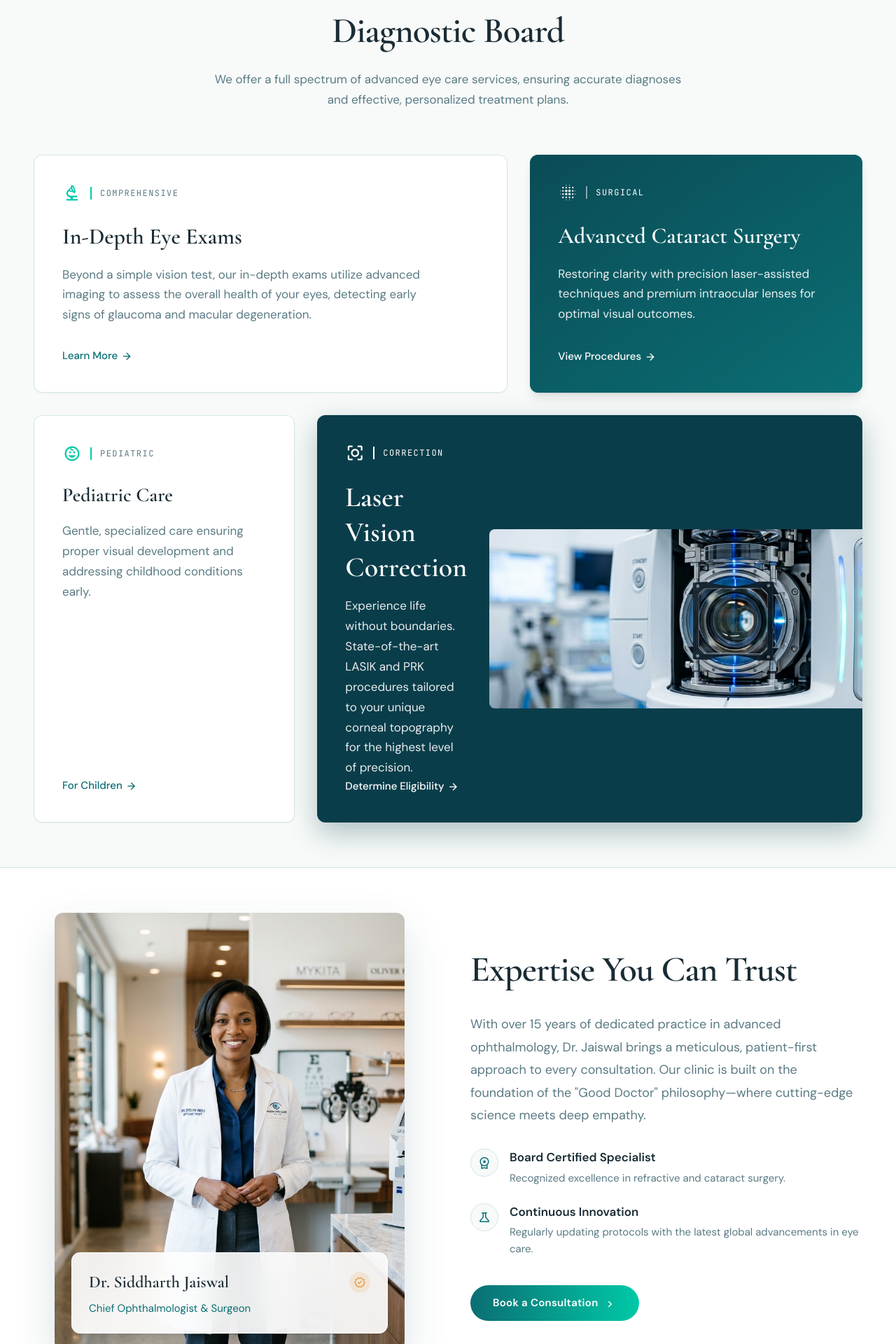
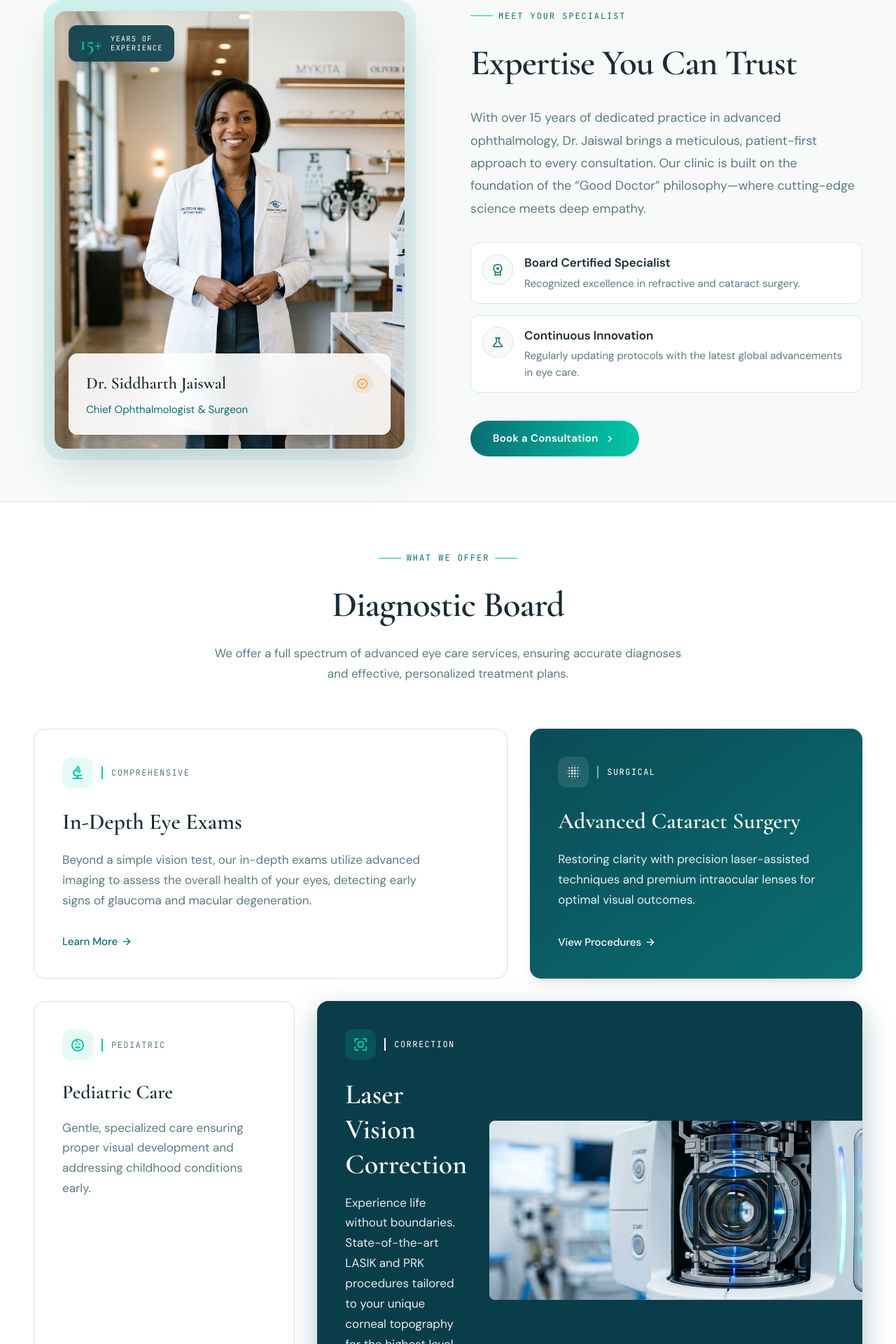
Before and after one commit to Rahul2749/EyeClinic, a React (Vite) app: page /services in a window 1280 px wide. Shown: the part 138-2058 px from the top of the page at 70% size. Built offline with nearby package versions, Linux system fonts and the light colour scheme.

Commit message:
Fix mobile menu portal, reorder services section, and add touch eye tracking
Portal the mobile nav overlay to document.body, move the doctor section above Diagnostic Board with UI polish, and add touch plus idle pupil movement on mobile.

```diff
--- a/src/pages/Services.jsx
+++ b/src/pages/Services.jsx
@@ -7,6 +7,12 @@ const Services = () => {
     const ctx = gsap.context(() => {
       gsap.utils.toArray(".section-heading").forEach((heading) => {
         revealHeading(heading);
+      });
+
+      revealFromBottom(".doctor-reveal", {
+        trigger: ".doctor-section",
+        start: "top 78%",
+        stagger: 0.15,
       });
 
       revealFromBottom(".service-card", {
@@ -22,10 +28,104 @@ const Services = () => {
   return (
     <>
       <div className="section-container">
-        <section className="services-section px-margin-mobile md:px-margin-desktop py-space-xl bg-c-surface scroll-mt-24" id="services">
+        {/* Doctor Section */}
+        <section className="px-margin-mobile md:px-margin-desktop py-space-xl bg-c-surface scroll-mt-24" id="services">
+          <div className="max-w-container-max mx-auto flex flex-col lg:flex-row gap-space-xl items-center doctor-section">
+            <div className="w-full lg:w-1/2 doctor-img-wrapper doctor-reveal">
+              <div className="relative w-full max-w-[500px] mx-auto">
+                {/* Decorative accent ring behind the portrait */}
+                <div className="absolute -inset-4 rounded-[1.75rem] bg-gradient-to-br from-c-accent/15 to-c-teal/5 -z-0" aria-hidden="true"></div>
+
+                <div className="relative aspect-[4/5] rounded-2xl overflow-hidden shadow-[0_25px_60px_rgba(10,61,74,0.18)] ring-1 ring-c-border z-10">
+                  <img
+                    alt="Dr. Siddharth Jaiswal"
+                    className="w-full h-full object-cover"
+                    src="/images/doctor_portrait.png"
+                  />
+
+                  {/* Floating experience badge */}
+                  <div className="absolute top-5 left-5 bg-c-primary/90 backdrop-blur-md text-white rounded-xl px-4 py-3 shadow-lg flex items-center gap-3">
+                    <span className="font-display text-[1.75rem] font-semibold leading-none text-c-accent">15+</span>
+                    <span className="font-mono text-[0.65rem] tracking-[0.12em] uppercase leading-tight">
+                      Years of<br />Experience
+                    </span>
+                  </div>
+
+                  {/* Name card */}
+                  <div className="absolute bottom-5 left-5 right-5 bg-white/90 backdrop-blur-xl rounded-xl p-6 border border-white shadow-lg">
+                    <div className="flex items-center justify-between mb-2">
+                      <h4 className="font-display text-[1.5rem] font-semibold text-c-text">
+                        Dr. Siddharth Jaiswal
+                      </h4>
+                      <div className="bg-c-amber/15 text-c-amber p-1.5 rounded-full flex items-center justify-center" title="Verified Board Certified">
+                        <span className="material-symbols-outlined text-[18px]">verified</span>
+                      </div>
+                    </div>
+                    <p className="font-body text-[0.9375rem] text-c-teal">
+                      Chief Ophthalmologist &amp; Surgeon
+                    </p>
+                  </div>
+                </div>
+              </div>
+            </div>
+            <div className="w-full lg:w-1/2 doctor-text-wrapper doctor-reveal">
+              <div className="inline-flex items-center gap-2 mb-5">
+                <span className="h-px w-8 bg-c-accent"></span>
+                <span className="font-mono text-[0.75rem] tracking-[0.16em] text-c-teal uppercase">Meet Your Specialist</span>
+              </div>
+              <h2 className="section-heading font-display text-[clamp(2.5rem,4vw,3.5rem)] font-semibold text-c-text mb-6 tracking-[-0.02em]">
+                Expertise You Can Trust
+              </h2>
+              <p className="font-body text-[1.125rem] text-c-muted mb-8 leading-[1.8]">
+                With over 15 years of dedicated practice in advanced ophthalmology, Dr. Jaiswal brings a meticulous, patient-first approach to every consultation. Our clinic is built on the foundation of the &ldquo;Good Doctor&rdquo; philosophy&mdash;where cutting-edge science meets deep empathy.
+              </p>
+
+              <ul className="space-y-4 mb-10">
+                <li className="group flex items-start gap-4 p-4 rounded-xl bg-white border border-c-border hover:border-c-accent/40 hover:shadow-[0_10px_30px_rgba(11,110,115,0.08)] transition-all duration-300">
+                  <div className="bg-c-surface w-11 h-11 rounded-full flex items-center justify-center flex-shrink-0 border border-c-border group-hover:bg-c-accent group-hover:border-c-accent transition-colors duration-300">
+                    <span className="material-symbols-outlined text-c-teal text-[20px] group-hover:text-white transition-colors duration-300">workspace_premium</span>
+                  </div>
+                  <div>
+                    <h5 className="font-body font-semibold text-[1.0625rem] text-c-text">
+                      Board Certified Specialist
+                    </h5>
+                    <p className="font-body text-c-muted text-[0.9375rem] mt-1 leading-[1.6]">
+                      Recognized excellence in refractive and cataract surgery.
+                    </p>
+                  </div>
+                </li>
+                <li className="group flex items-start gap-4 p-4 rounded-xl bg-white border border-c-border hover:border-c-accent/40 hover:shadow-[0_10px_30px_rgba(11,110,115,0.08)] transition-all duration-300">
+                  <div className="bg-c-surface w-11 h-11 rounded-full flex items-center justify-center flex-shrink-0 border border-c-border group-hover:bg-c-accent group-hover:border-c-accent transition-colors duration-300">
+                    <span className="material-symbols-outlined text-c-teal text-[20px] group-hover:text-white transition-colors duration-300">science</span>
+                  </div>
+                  <div>
+                    <h5 className="font-body font-semibold text-[1.0625rem] text-c-text">
+                      Continuous Innovation
+                    </h5>
+                    <p className="font-body text-c-muted text-[0.9375rem] mt-1 leading-[1.6]">
+                      Regularly updating protocols with the latest global advancements in eye care.
+                    </p>
+                  </div>
+                </li>
+              </ul>
+
+              <button onClick={() => window.dispatchEvent(new Event('open-booking-modal'))} className="btn-primary">
+                Book a Consultation <span className="material-symbols-outlined ml-1 text-[18px] align-middle">chevron_right</span>
+              </button>
+            </div>
+          </div>
+        </section>
+
+        {/* Diagnostic Board */}
+        <section className="services-section px-margin-mobile md:px-margin-desktop py-space-xl bg-white border-t border-c-border scroll-mt-24">
           <div className="max-w-container-max mx-auto">
 
             <div className="text-center mb-space-xl services-header">
+              <div className="inline-flex items-center justify-center gap-2 mb-5">
+                <span className="h-px w-8 bg-c-accent"></span>
+                <span className="font-mono text-[0.75rem] tracking-[0.16em] text-c-teal uppercase">What We Offer</span>
+                <span className="h-px w-8 bg-c-accent"></span>
+              </div>
               <h2 className="section-heading font-display text-[clamp(2.5rem,4vw,3.5rem)] font-semibold text-c-text mb-4 tracking-[-0.02em]">
                 Diagnostic Board
               </h2>
@@ -38,10 +138,12 @@ const Services = () => {
             <div className="grid grid-cols-1 md:grid-cols-12 gap-8 auto-rows-[minmax(280px,auto)]">
 
               {/* Row 1: Wide Card 60% (col-span-7) */}
-              <div className="md:col-span-7 bg-white rounded-xl p-10 flex flex-col justify-between group relative overflow-hidden service-card border border-c-border hover:-translate-y-1 transition-transform duration-300 shadow-sm hover:shadow-[0_10px_40px_rgba(11,110,115,0.08)]">
+              <div className="md:col-span-7 bg-white rounded-2xl p-10 flex flex-col justify-between group relative overflow-hidden service-card border border-c-border hover:-translate-y-1.5 transition-all duration-300 shadow-sm hover:shadow-[0_18px_50px_rgba(11,110,115,0.12)] hover:border-c-accent/40">
                 <div className="relative z-10">
                   <div className="flex items-center gap-3 mb-6">
-                    <span className="material-symbols-outlined text-c-accent text-[28px]">biotech</span>
+                    <span className="w-11 h-11 rounded-xl bg-c-accent/10 flex items-center justify-center group-hover:bg-c-accent/20 transition-colors duration-300">
+                      <span className="material-symbols-outlined text-c-accent text-[24px]">biotech</span>
+                    </span>
                     <span className="font-mono text-[0.75rem] tracking-[0.12em] text-c-muted uppercase border-l-2 border-c-accent pl-3">Comprehensive</span>
                   </div>
                   <h3 className="font-display text-[2rem] font-semibold text-c-text mb-4">
@@ -59,11 +161,13 @@ const Services = () => {
               </div>
 
               {/* Row 1: Tall Card 40% (col-span-5) */}
-              <div className="md:col-span-5 bg-c-teal text-white rounded-xl p-10 flex flex-col justify-between group relative overflow-hidden service-card shadow-lg hover:-translate-y-1 transition-transform duration-300">
+              <div className="md:col-span-5 bg-c-teal text-white rounded-2xl p-10 flex flex-col justify-between group relative overflow-hidden service-card shadow-lg hover:-translate-y-1.5 transition-all duration-300 hover:shadow-[0_18px_50px_rgba(11,110,115,0.35)]">
                 <div className="absolute inset-0 bg-gradient-to-br from-c-primary to-c-teal opacity-70 z-0"></div>
                 <div className="relative z-10">
                   <div className="flex items-center gap-3 mb-6">
-                    <span className="material-symbols-outlined text-white text-[28px]">lens_blur</span>
+                    <span className="w-11 h-11 rounded-xl bg-white/10 flex items-center justify-center group-hover:bg-white/20 transition-colors duration-300">
+                      <span className="material-symbols-outlined text-white text-[24px]">lens_blur</span>
+                    </span>
                     <span className="font-mono text-[0.75rem] tracking-[0.12em] text-white uppercase border-l-2 border-white/50 pl-3">Surgical</span>
                   </div>
                   <h3 className="font-display text-[2rem] font-semibold mb-4 text-white">
@@ -81,10 +185,12 @@ const Services = () => {
               </div>
 
               {/* Row 2: Narrow Card 35% (col-span-4) */}
-              <div className="md:col-span-4 bg-white rounded-xl p-10 flex flex-col justify-between group relative overflow-hidden service-card border border-c-border hover:-translate-y-1 transition-transform duration-300 shadow-sm hover:shadow-[0_10px_40px_rgba(11,110,115,0.08)]">
+              <div className="md:col-span-4 bg-white rounded-2xl p-10 flex flex-col justify-between group relative overflow-hidden service-card border border-c-border hover:-translate-y-1.5 transition-all duration-300 shadow-sm hover:shadow-[0_18px_50px_rgba(11,110,115,0.12)] hover:border-c-accent/40">
                 <div className="relative z-10">
                   <div className="flex items-center gap-3 mb-6">
-                    <span className="material-symbols-outlined text-c-accent text-[28px]">child_care</span>
+                    <span className="w-11 h-11 rounded-xl bg-c-accent/10 flex items-center justify-center group-hover:bg-c-accent/20 transition-colors duration-300">
+                      <span className="material-symbols-outlined text-c-accent text-[24px]">child_care</span>
+                    </span>
                     <span className="font-mono text-[0.75rem] tracking-[0.12em] text-c-muted uppercase border-l-2 border-c-accent pl-3">Pediatric</span>
                   </div>
                   <h3 className="font-display text-[1.75rem] font-semibold text-c-text mb-4">
@@ -102,11 +208,13 @@ const Services = () => {
               </div>
 
               {/* Row 2: Wide Featured Card 65% (col-span-8) */}
-              <div className="md:col-span-8 bg-c-primary text-white rounded-xl p-10 flex flex-col md:flex-row gap-8 items-center group relative overflow-hidden service-card shadow-[0_15px_40px_rgba(10,61,74,0.3)] hover:-translate-y-1 transition-transform duration-300">
+              <div className="md:col-span-8 bg-c-primary text-white rounded-2xl p-10 flex flex-col md:flex-row gap-8 items-center group relative overflow-hidden service-card shadow-[0_15px_40px_rgba(10,61,74,0.3)] hover:-translate-y-1.5 transition-all duration-300 hover:shadow-[0_22px_55px_rgba(10,61,74,0.4)]">
                 <div className="absolute top-0 right-0 w-[400px] h-[400px] border border-c-accent/20 rounded-full blur-[100px] -translate-y-1/2 translate-x-1/3 z-0"></div>
                 <div className="flex-1 relative z-10">
                   <div className="flex items-center gap-3 mb-6">
-                    <span className="material-symbols-outlined text-white text-[28px]">center_focus_strong</span>
+                    <span className="w-11 h-11 rounded-xl bg-c-accent/15 flex items-center justify-center group-hover:bg-c-accent/25 transition-colors duration-300">
+                      <span className="material-symbols-outlined text-c-accent text-[24px]">center_focus_strong</span>
+                    </span>
                     <span className="font-mono text-[0.75rem] tracking-[0.12em] text-white uppercase border-l-2 border-white pl-3">Correction</span>
                   </div>
                   <h3 className="font-display text-[2.5rem] font-semibold mb-4 leading-tight">
@@ -131,76 +239,6 @@ const Services = () => {
 
           </div>
         </section>
-
-        {/* Doctor Section */}
-        <section className="px-margin-mobile md:px-margin-desktop py-space-xl bg-white border-t border-c-border">
-          <div className="max-w-container-max mx-auto flex flex-col lg:flex-row gap-space-xl items-center doctor-section">
-            <div className="w-full lg:w-1/2 doctor-img-wrapper">
-              <div className="relative w-full max-w-[500px] mx-auto aspect-[4/5] rounded-xl overflow-hidden shadow-[0_25px_60px_rgba(10,61,74,0.15)]">
-                <img
-                  alt="Dr. Jaiswal"
-                  className="w-full h-full object-cover"
-                  src="/images/doctor_portrait.png"
-                />
-
-                <div className="absolute bottom-6 left-6 right-6 bg-white/90 backdrop-blur-xl rounded-xl p-6 border border-white shadow-lg">
-                  <div className="flex items-center justify-between mb-2">
-                    <h4 className="font-display text-[1.5rem] font-semibold text-c-text">
-                      Dr. Siddharth Jaiswal
-                    </h4>
-                    <div className="bg-c-amber/15 text-c-amber p-1.5 rounded-full flex items-center justify-center" title="Verified Board Certified">
-                      <span className="material-symbols-outlined text-[18px]">verified</span>
-                    </div>
-                  </div>
-                  <p className="font-body text-[0.9375rem] text-c-teal">
-                    Chief Ophthalmologist &amp; Surgeon
-                  </p>
-                </div>
-              </div>
-            </div>
-            <div className="w-full lg:w-1/2 doctor-text-wrapper">
-              <h2 className="section-heading font-display text-[clamp(2.5rem,4vw,3.5rem)] font-semibold text-c-text mb-6 tracking-[-0.02em]">
-                Expertise You Can Trust
-              </h2>
-              <p className="font-body text-[1.125rem] text-c-muted mb-8 leading-[1.8]">
-                With over 15 years of dedicated practice in advanced ophthalmology, Dr. Jaiswal brings a meticulous, patient-first approach to every consultation. Our clinic is built on the foundation of the "Good Doctor" philosophy—where cutting-edge science meets deep empathy.
-              </p>
-
-              <ul className="space-y-6 mb-10">
-                <li className="flex items-start gap-4">
-                  <div className="bg-c-surface w-10 h-10 rounded-full flex items-center justify-center flex-shrink-0 border border-c-border">
-                    <span className="material-symbols-outlined text-c-teal text-[20px]">workspace_premium</span>
-                  </div>
-                  <div>
-                    <h5 className="font-body font-semibold text-[1.0625rem] text-c-text">
-                      Board Certified Specialist
-                    </h5>
-                    <p className="font-body text-c-muted text-[0.9375rem] mt-1 leading-[1.6]">
-                      Recognized excellence in refractive and cataract surgery.
-                    </p>
-                  </div>
-                </li>
-                <li className="flex items-start gap-4">
-                  <div className="bg-c-surface w-10 h-10 rounded-full flex items-center justify-center flex-shrink-0 border border-c-border">
-                    <span className="material-symbols-outlined text-c-teal text-[20px]">science</span>
-                  </div>
-                  <div>
-                    <h5 className="font-body font-semibold text-[1.0625rem] text-c-text">
-                      Continuous Innovation
-                    </h5>
-                    <p className="font-body text-c-muted text-[0.9375rem] mt-1 leading-[1.6]">
-                      Regularly updating protocols with the latest global advancements in eye care.
-                    </p>
-                  </div>
-                </li>
-              </ul>
-
-              <button onClick={() => window.dispatchEvent(new Event('open-booking-modal'))} className="btn-primary">
-                Book a Consultation <span className="material-symbols-outlined ml-1 text-[18px] align-middle">chevron_right</span>
-              </button>
-            </div>
-          </div>
-        </section>
       </div>
     </>
   );
```
Also changed, not shown: src/components/AnimatedEye.jsx (+73 -10 lines), src/components/Navbar.jsx (+38 -25 lines).
